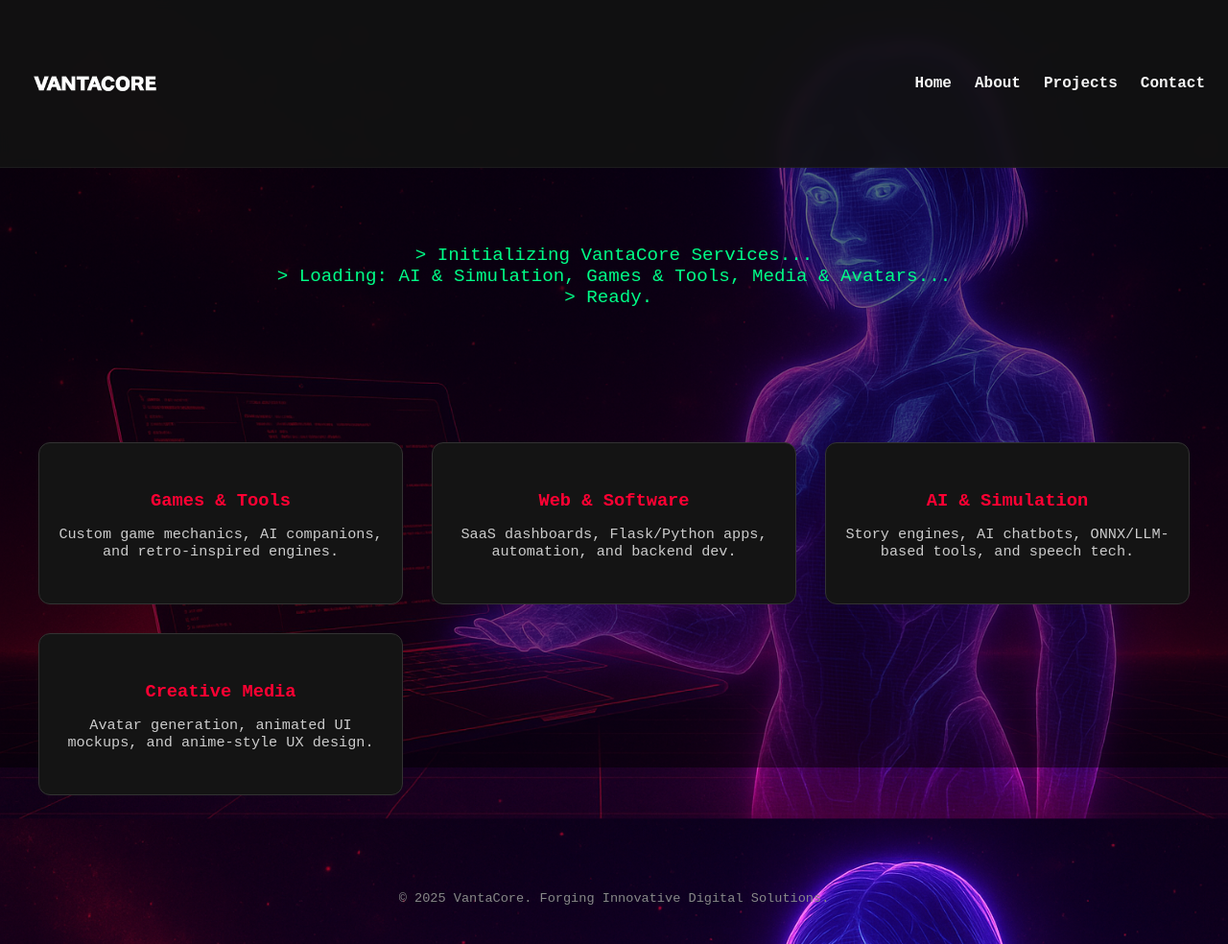
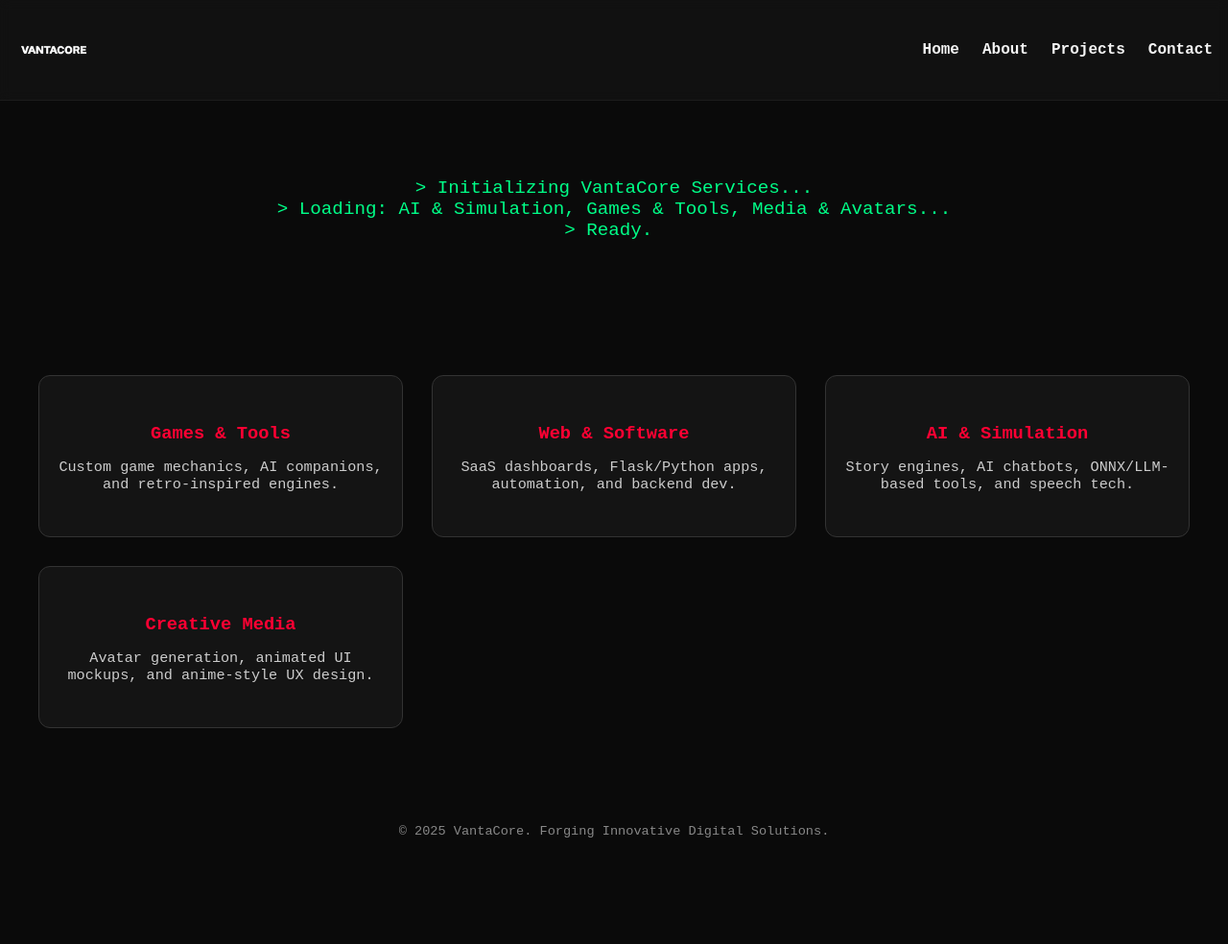
Before and after one commit to Techsimp68/UATMS587, a Flask app: page /Services in a window 1280 px wide. Shown: the whole page at 96% size. After the commit the page ends 873 px from the top, so only its background shows below. Run offline with Flask 3, Linux system fonts and the light colour scheme.

Commit message:
Update Services.html

```diff
--- a/templates/Services.html
+++ b/templates/Services.html
@@ -1,7 +1,7 @@
 <!DOCTYPE html>
 <html lang="en">
 <head>
-  <meta charset="UTF-8">
+  <meta charset="UTF-8" />
   <meta name="viewport" content="width=device-width, initial-scale=1">
   <title>VantaCore | Services</title>
   <style>
@@ -33,7 +33,7 @@
       display: grid;
       grid-template-columns: repeat(auto-fit, minmax(280px, 1fr));
       gap: 30px;
-      padding: 60px 40px;
+      padding: 60px 20px;
       max-width: 1200px;
       margin: auto;
     }
@@ -68,22 +68,7 @@
       font-size: 0.85rem;
       color: #888;
     }
-    body {
-  background-image: url('../static/images/serviceBackground.png'); /* or .jpg */
-  background-size: cover;
-  background-position: center;
-  background-repeat: no-repeat;
-  background-attachment: fixed;
-  position: relative;
-}
 
-body::before {
-  content: "";
-  position: fixed;
-  inset: 0;
-  background: rgba(0, 0, 0, 0.5); /* Darkens the image */
-  z-index: -1;
-}
     .sticky-nav {
       position: sticky;
       top: 0;
@@ -92,17 +77,31 @@ body::before {
       display: flex;
       align-items: center;
       justify-content: space-between;
-  padding: 0.75rem 1.5rem;
+      padding: 0.75rem 1rem;
       z-index: 1000;
       border-bottom: 1px solid rgba(255, 255, 255, 0.05);
     }
 
     .nav-logo {
-  height: 150px;
+      height: 80px;
       width: auto;
     }
 
-.sticky-nav ul {
+    .menu-toggle {
+      display: none;
+      flex-direction: column;
+      cursor: pointer;
+    }
+
+    .menu-toggle span {
+      height: 3px;
+      width: 25px;
+      background: #f5f5f5;
+      margin: 4px 0;
+      transition: 0.3s ease;
+    }
+
+    .nav-links {
       list-style: none;
       display: flex;
       gap: 1.5rem;
@@ -110,45 +109,68 @@ body::before {
       padding: 0;
     }
 
-.sticky-nav a {
+    .nav-links a {
       color: #f5f5f5;
       text-decoration: none;
       font-weight: bold;
       transition: color 0.3s ease;
     }
 
-.sticky-nav a:hover {
-  color: #ff3c28;
-}
-    nav ul {
-  display: flex;
-  gap: 2rem;
-  list-style: none;
-}
-
-nav ul li a {
-  color: #f0f0f0;
-  text-decoration: none;
-  font-weight: 500;
-  transition: color 0.3s;
-}
-
-nav ul li a:hover {
+    .nav-links a:hover {
       color: #ff3c28;
     }
 
+    @media (max-width: 768px) {
+      .nav-links {
+        display: none;
+        flex-direction: column;
+        width: 100%;
+        background-color: #1e1e1e;
+        position: absolute;
+        top: 80px;
+        left: 0;
+        padding: 1rem;
+        z-index: 999;
+      }
+
+      .nav-links.active {
+        display: flex;
+      }
+
+      .menu-toggle {
+        display: flex;
+      }
+
+      .nav-logo {
+        height: 60px;
+      }
+
+      .terminal-banner {
+        font-size: 1rem;
+      }
+
+      .service-card {
+        padding: 20px 15px;
+      }
+    }
   </style>
 </head>
 <body>
   <nav class="sticky-nav">
-             <img src="../static/images/Vantacore.png" alt="Vantacore logo" width="500" height="100" loading="lazy" title="Vantacore logo" class="nav-logo">
-            <ul>
+    <img src="../static/images/Vantacore.png" alt="Vantacore logo" class="nav-logo" />
+    <div class="menu-toggle" id="menuToggle">
+      <span></span>
+      <span></span>
+      <span></span>
+    </div>
+    <ul class="nav-links" id="navLinks">
       <li><a href="/index">Home</a></li>
       <li><a href="/about">About</a></li>
       <li><a href="/projects">Projects</a></li>
       <li><a href="/contact">Contact</a></li>
     </ul>
   </nav>
+
   <!-- Terminal Style Intro -->
   <section class="terminal-banner">
     <span id="typed-text"></span><span class="cursor">█</span>
@@ -178,7 +200,17 @@ nav ul li a:hover {
     &copy; 2025 VantaCore. Forging Innovative Digital Solutions.
   </footer>
 
-  <!-- Typewriter JS -->
+  <!-- Hamburger Toggle Script -->
+  <script>
+    const toggle = document.getElementById('menuToggle');
+    const navLinks = document.getElementById('navLinks');
+
+    toggle.addEventListener('click', () => {
+      navLinks.classList.toggle('active');
+    });
+  </script>
+
+  <!-- Typewriter Effect -->
   <script>
     const text = `> Initializing VantaCore Services...\n> Loading: AI & Simulation, Games & Tools, Media & Avatars...\n> Ready.`;
     const typedText = document.getElementById("typed-text");
@@ -186,11 +218,7 @@ nav ul li a:hover {
 
     function typeLine() {
       if (i < text.length) {
-        if (text[i] === "\n") {
-          typedText.innerHTML += "<br>";
-        } else {
-          typedText.innerHTML += text[i];
-        }
+        typedText.innerHTML += text[i] === "\n" ? "<br>" : text[i];
         i++;
         setTimeout(typeLine, 40);
       }
@@ -198,6 +226,5 @@ nav ul li a:hover {
 
     document.addEventListener("DOMContentLoaded", typeLine);
   </script>
-
 </body>
 </html>
```
Lines whose indentation alone changed are shown as unchanged.
